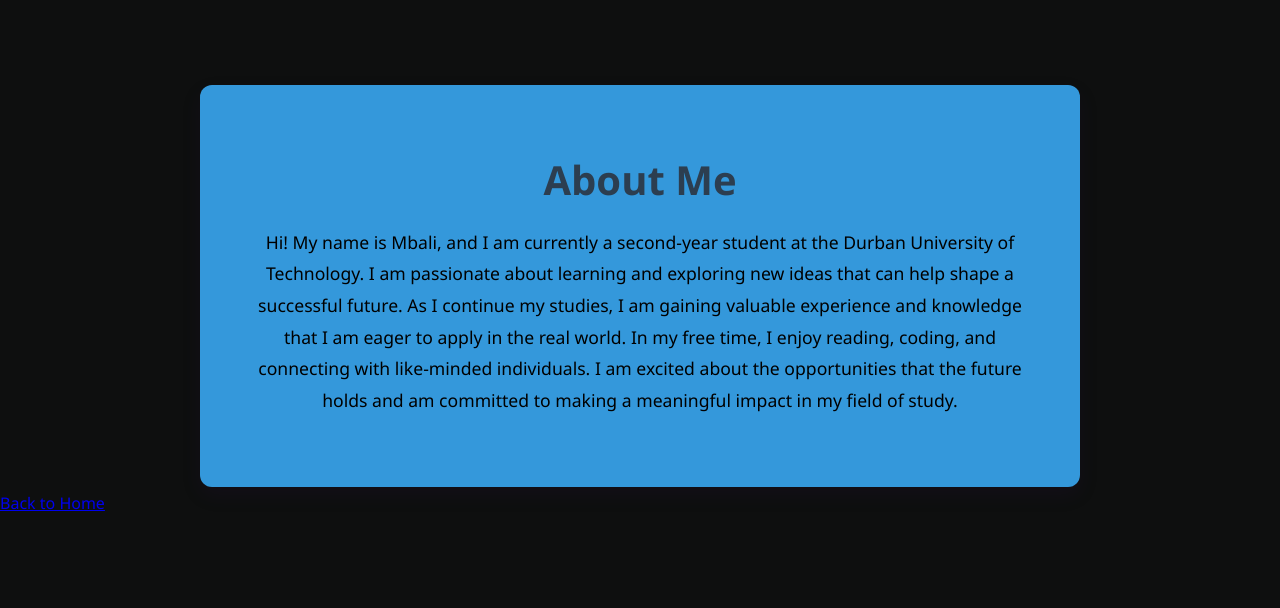
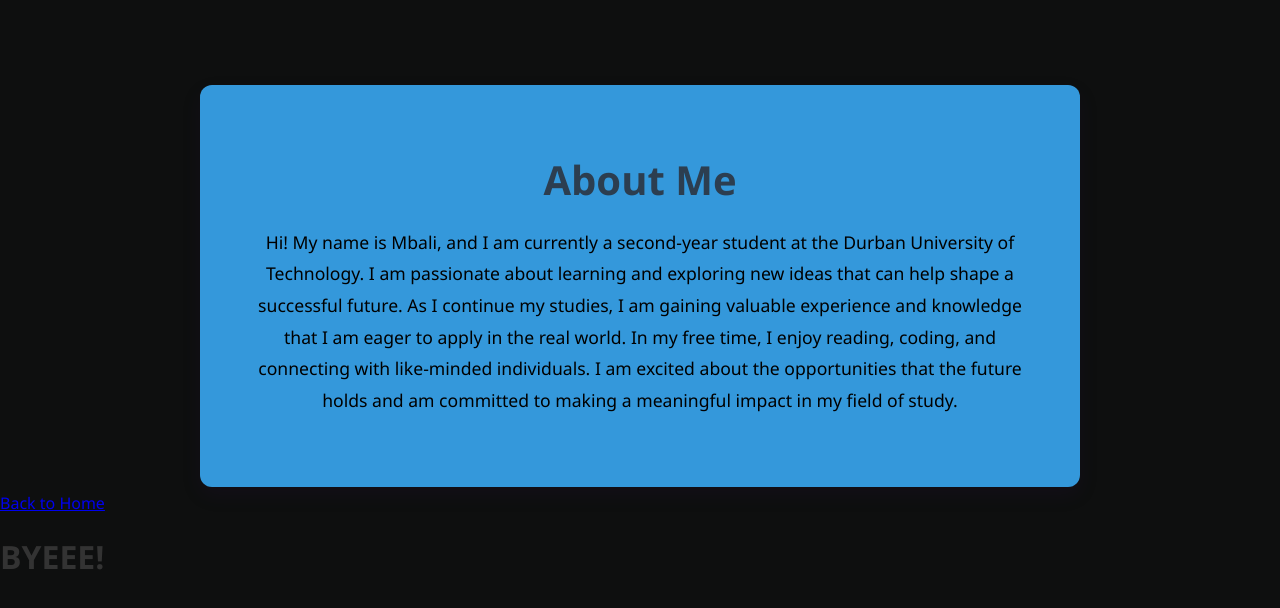
Before and after one commit to SibiyaMbali/Portfolio_website, a plain HTML site: page About.html in a window 1280 px wide. Drawn offline with Linux system fonts and the light colour scheme.

Commit message:
Modified html.

```diff
--- a/About.html
+++ b/About.html
@@ -14,6 +14,7 @@
 
 </div>
 <a href="index.html">Back to Home</a>
+<h1>BYEEE!</h1>
 </body>
 
 </html>
```
